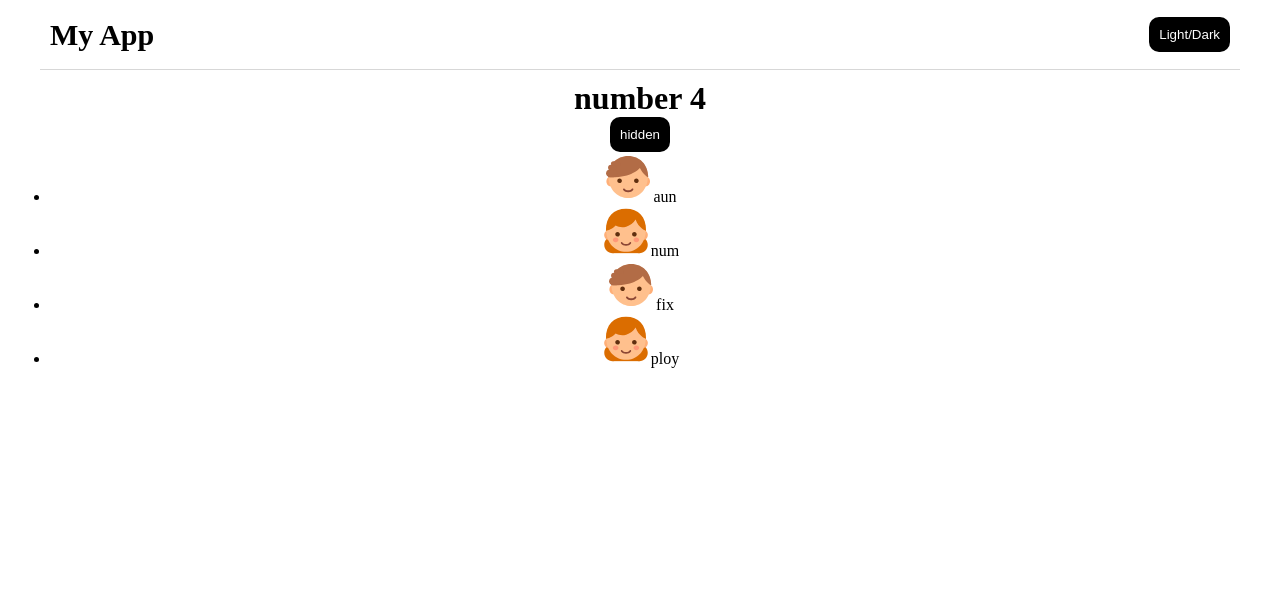
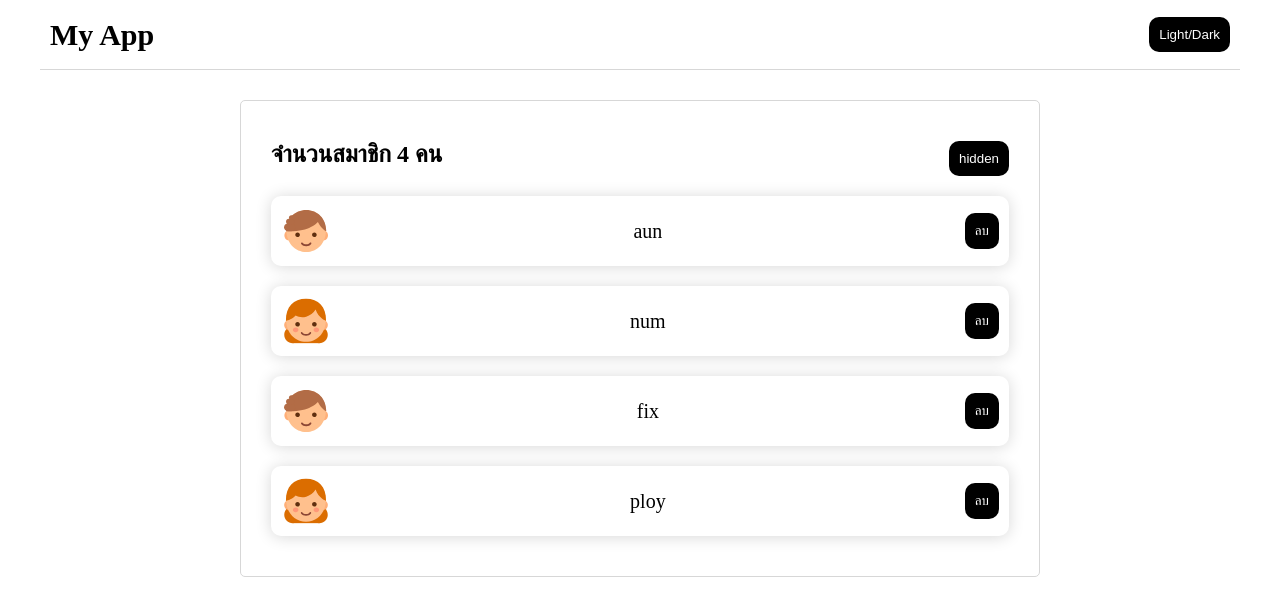
Before and after one commit to puttipongle/std_learning, a React (Vite) app in the folder react_19/my-react19/: page / in a window 1280 px wide. Shown: the top 616 px of the page. Built offline with nearby package versions, Linux system fonts and the light colour scheme.

Commit message:
Component Stylev1

```diff
--- /dev/null
+++ b/react_19/my-react19/src/components/Personlist.css
@@ -0,0 +1,25 @@
+.container {
+    max-width: 800px;
+    margin: 20px auto;
+    padding: 20px;
+    border: 1px solid #d7d7d7;
+    border-radius: 5px;
+}
+
+.header {
+    display: flex;
+    justify-content: space-between;
+    margin: 20px 10px;
+}
+
+li{
+    list-style-type: none;
+    display: flex;
+    justify-content: space-between;
+    align-items: center;
+    box-shadow: rgba(0, 0, 0, 0.16) 0px 1px 16px;
+    margin: 20px 10px;
+    padding: 10px;
+    border-radius: 10px;
+    font-size: 20px;
+}
--- a/react_19/my-react19/src/components/Personlist.jsx
+++ b/react_19/my-react19/src/components/Personlist.jsx
@@ -1,6 +1,8 @@
 import { useState } from "react";
 import boy from "../assets/boy.svg";
 import girl from "../assets/girl.svg";
+import "./Personlist.css"
+
 
 function Personlist() {
     const [data, setData] = useState([
@@ -13,17 +15,21 @@ function Personlist() {
     const [show, setShow] = useState(true);
 
     return (
-        <>
-            <h1>number {data.length}</h1>
+        <div className="container">
+            <div className="header">
+            <h2>จำนวนสมาชิก {data.length} คน</h2>
             <button onClick={() => setShow(!show)}>{show ? "hidden" : "show"}</button>
+            </div>
             <ul>
                 {show && data.map((item) => (
                     <li key={item.id}>
                         <img src={item.gender == "male" ? boy : girl} width={50} height={50} />
-                        {item.name}</li>
+                        <p>{item.name}</p>
+                        <div className="control"><button>ลบ</button></div>
+                        </li>
                 ))}
             </ul>
-        </>
+        </div>
     )
 }
 
```
